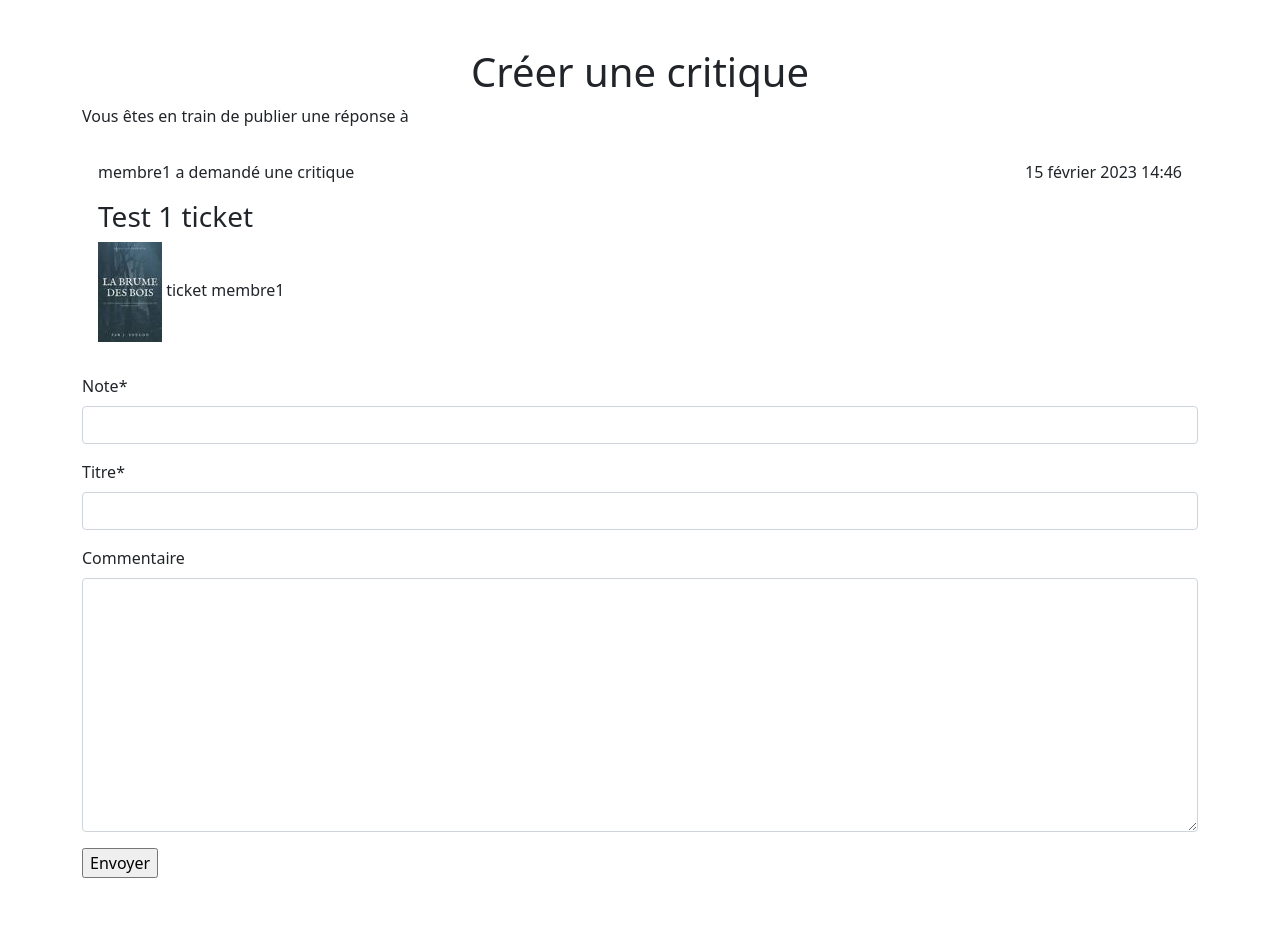
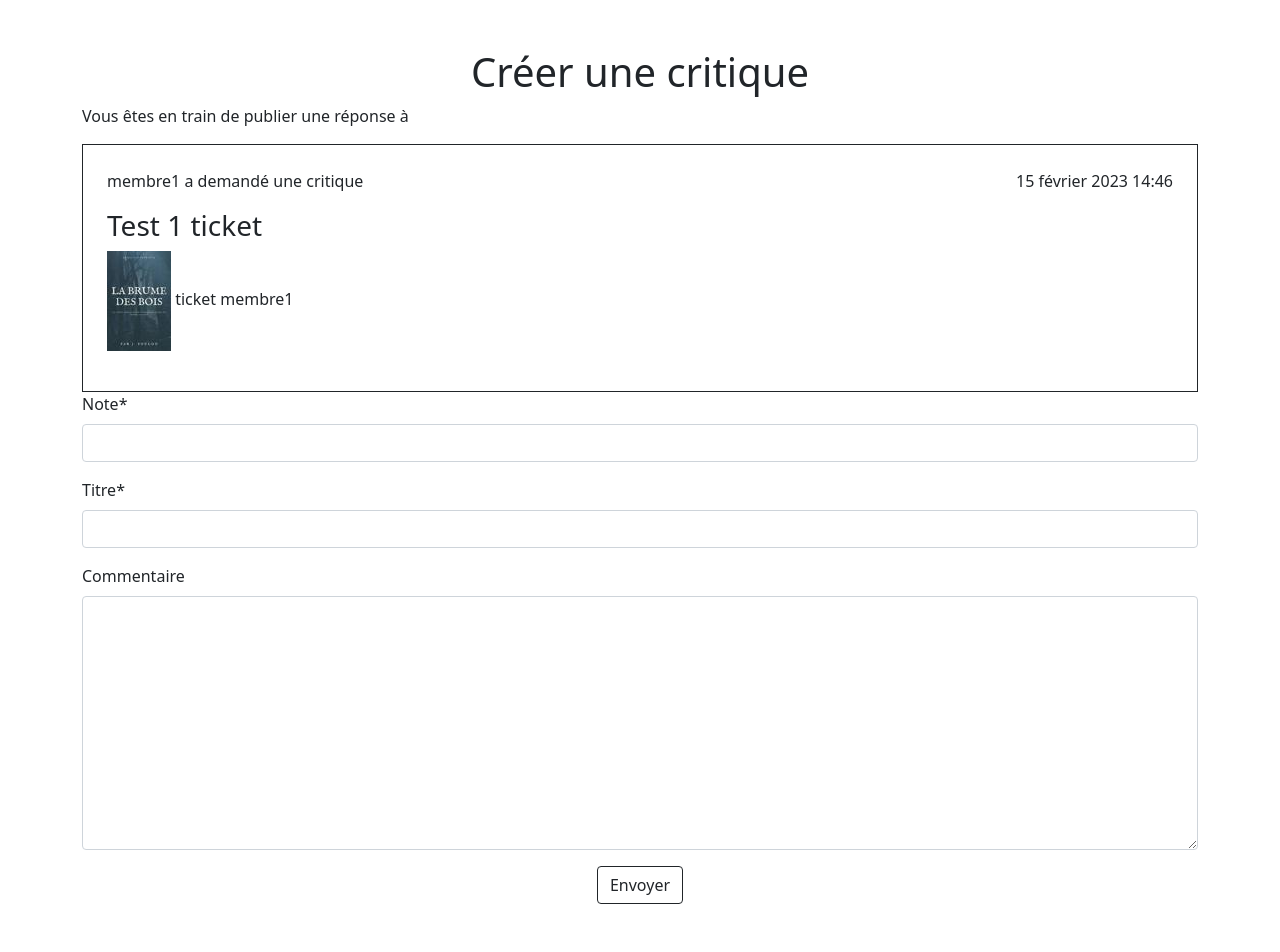
Before and after one commit to Chris59-create/ocr_python_projet9, a Django app: page /tickets/28/review/ in a window 1280 px wide. Shown: the part 58-1010 px from the top of the page. Before the commit the page ends 936 px from the top, so only its background shows below. Run offline with Django 4.2, Linux system fonts and the light colour scheme; a user stored in the database is signed in; data comes from the database, SQL or seed files in the repository; both versions use the stored data as it was after the commit; some libraries are stand-ins or nearby versions.

Commit message:
Implements same type of display for review_create.html.

```diff
--- a/litreview/feed/templates/feed/flow.html
+++ b/litreview/feed/templates/feed/flow.html
@@ -22,8 +22,7 @@
 
                 {% if post.content_type == 'TICKET' %}
 
-                    <div
-                            class="align-self-start border border-dark mt-2 p-2 w-75">
+                    <div class="align-self-start border border-dark mt-2 p-2 w-75">
 
                         {% include 'feed/ticket_detail.html' with ticket=post %}
 
--- a/litreview/feed/templates/feed/review_create.html
+++ b/litreview/feed/templates/feed/review_create.html
@@ -6,12 +6,18 @@
     <h1 class="text-center">Créer une critique</h1>
 
     <p>Vous êtes en train de publier une réponse à</p>
-    {% include 'feed/ticket_detail.html' with ticket=ticket %}
+
+    <div class="border border-dark mt-2 p-2">
+        {% include 'feed/ticket_detail.html' with ticket=ticket %}
+    </div>
 
     <form action ="" method="post">
         {% csrf_token %}
         {{ form|crispy }}
-        <input type="submit" value="Envoyer">
+        <div class="text-center">
+            <input type="submit" value="Envoyer" class="btn btn-outline-dark">
+        </div>
+
     </form>
 
 {% endblock content %}
```
Also changed, not shown: litreview/db.sqlite3.
